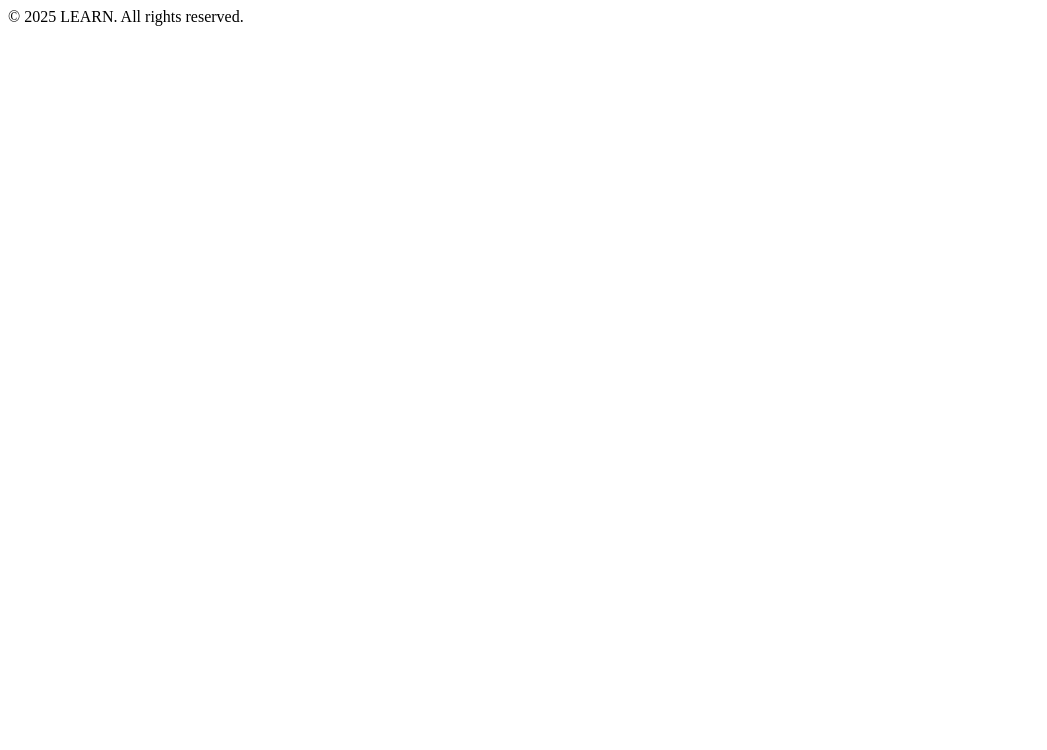
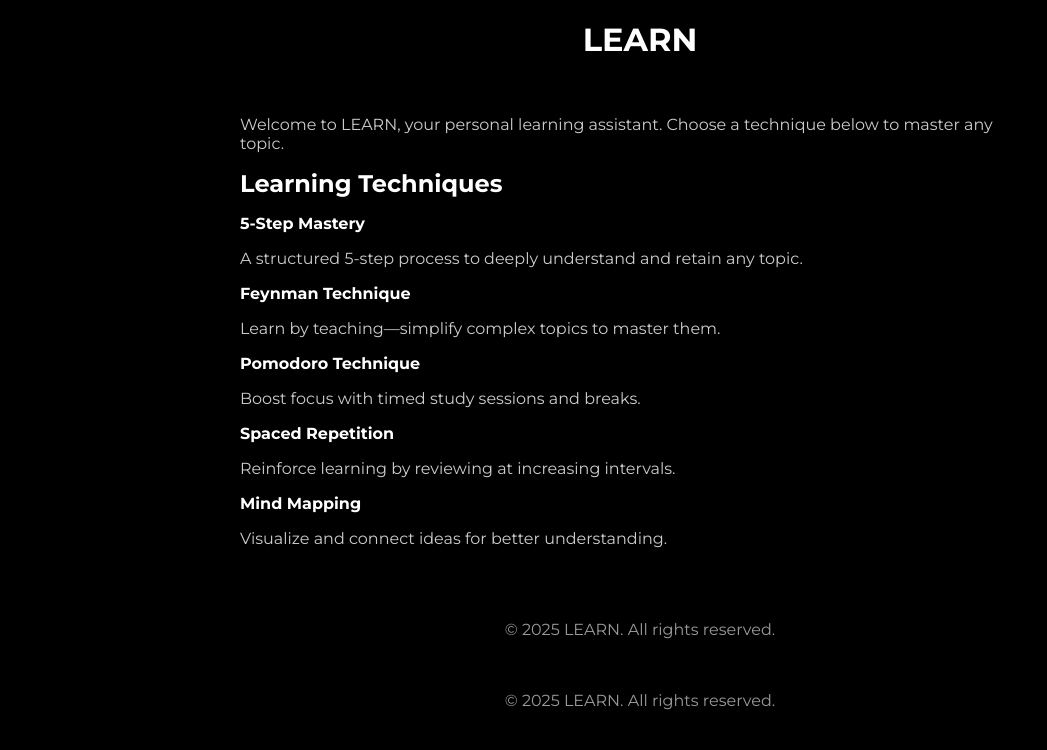
Before and after one commit to kunjpatelx/LEARN, a website: page index.html in a window 1280 px wide. Shown: the whole page, without its empty margins (0-1047 px from the left). Drawn offline with Linux system fonts and the light colour scheme.

Commit message:
Update index.html

```diff
--- a/index.html
+++ b/index.html
@@ -1,4 +1,57 @@
+<!DOCTYPE html>
+<html lang="en">
+<head>
+    <meta charset="UTF-8">
+    <meta name="viewport" content="width=device-width, initial-scale=1.0">
+    <title>LEARN</title>
+    <link href="https://fonts.googleapis.com/css2?family=Montserrat:wght@400;700&display=swap" rel="stylesheet">
+    <link rel="stylesheet" href="styles.css">
+</head>
+<body>
+    <header>
+        <h1>LEARN</h1>
+    </header>
+    <main>
+        <section id="intro">
+            <p>Welcome to LEARN, your personal learning assistant. Choose a technique below to master any topic.</p>
+        </section>
+        <section id="techniques">
+            <h2>Learning Techniques</h2>
+            <ul>
+                <li>
+                    <a href="#" onclick="selectTechnique('5-step')">5-Step Mastery</a>
+                    <p>A structured 5-step process to deeply understand and retain any topic.</p>
+                </li>
+                <li>
+                    <a href="#" onclick="selectTechnique('feynman')">Feynman Technique</a>
+                    <p>Learn by teaching—simplify complex topics to master them.</p>
+                </li>
+                <li>
+                    <a href="#" onclick="selectTechnique('pomodoro')">Pomodoro Technique</a>
+                    <p>Boost focus with timed study sessions and breaks.</p>
+                </li>
+                <li>
+                    <a href="#" onclick="selectTechnique('spaced-repetition')">Spaced Repetition</a>
+                    <p>Reinforce learning by reviewing at increasing intervals.</p>
+                </li>
+                <li>
+                    <a href="#" onclick="selectTechnique('mind-mapping')">Mind Mapping</a>
+                    <p>Visualize and connect ideas for better understanding.</p>
+                </li>
+            </ul>
+        </section>
+        <section id="topic-input" style="display: none;">
+            <h2>Enter Your Topic</h2>
+            <input type="text" id="topic" placeholder="e.g., Quantum Physics">
+            <button onclick="startLearning()">Start Learning</button>
+        </section>
+        <section id="learning-steps" style="display: none;">
+            <!-- Steps dynamically added here -->
+        </section>
+    </main>
     <footer>
+        <p>© 2025 LEARN. All rights reserved.</p>
+       <footer>
         <p>© 2025 LEARN. All rights reserved.</p>
     </footer>
     <script src="script.js" defer></script>
```
